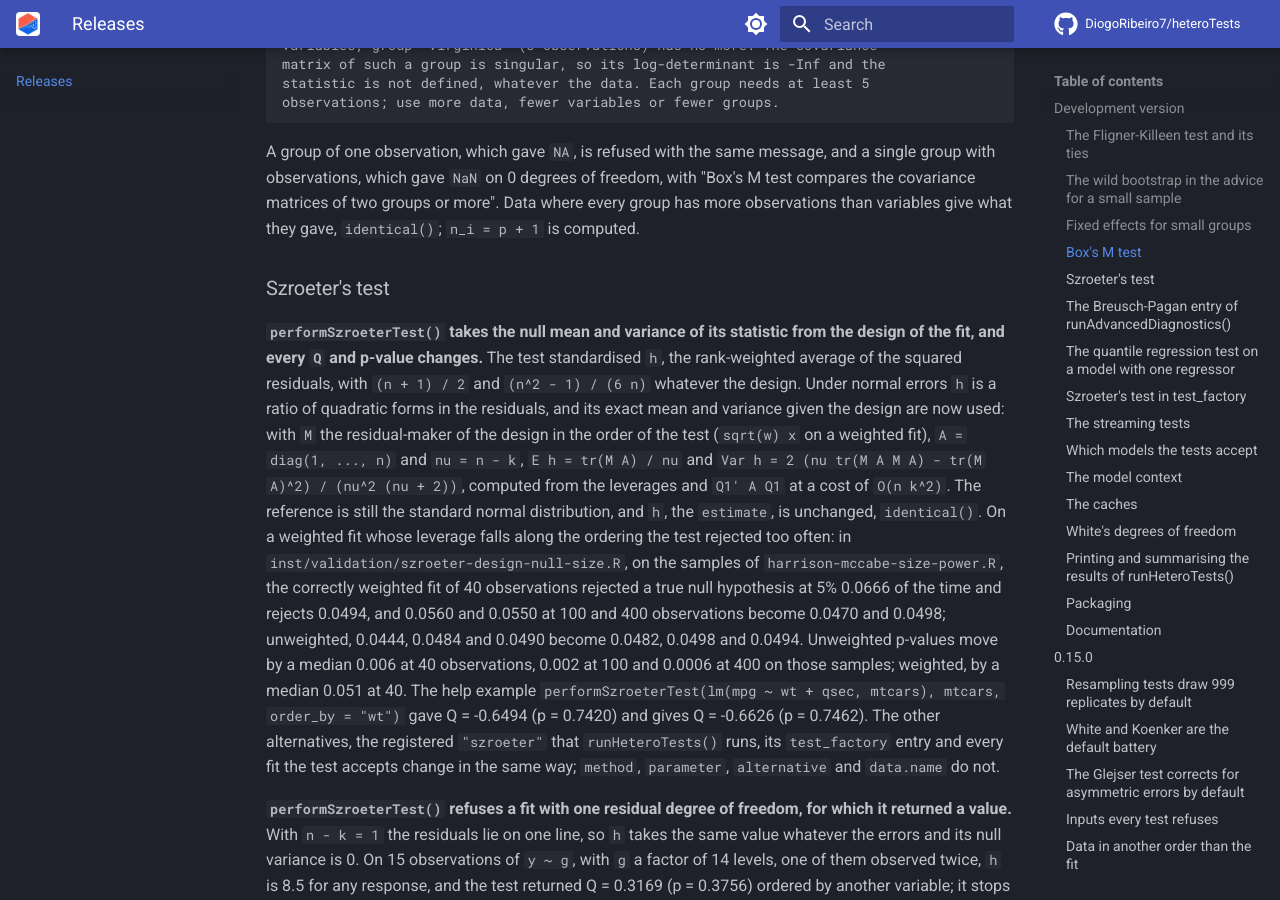
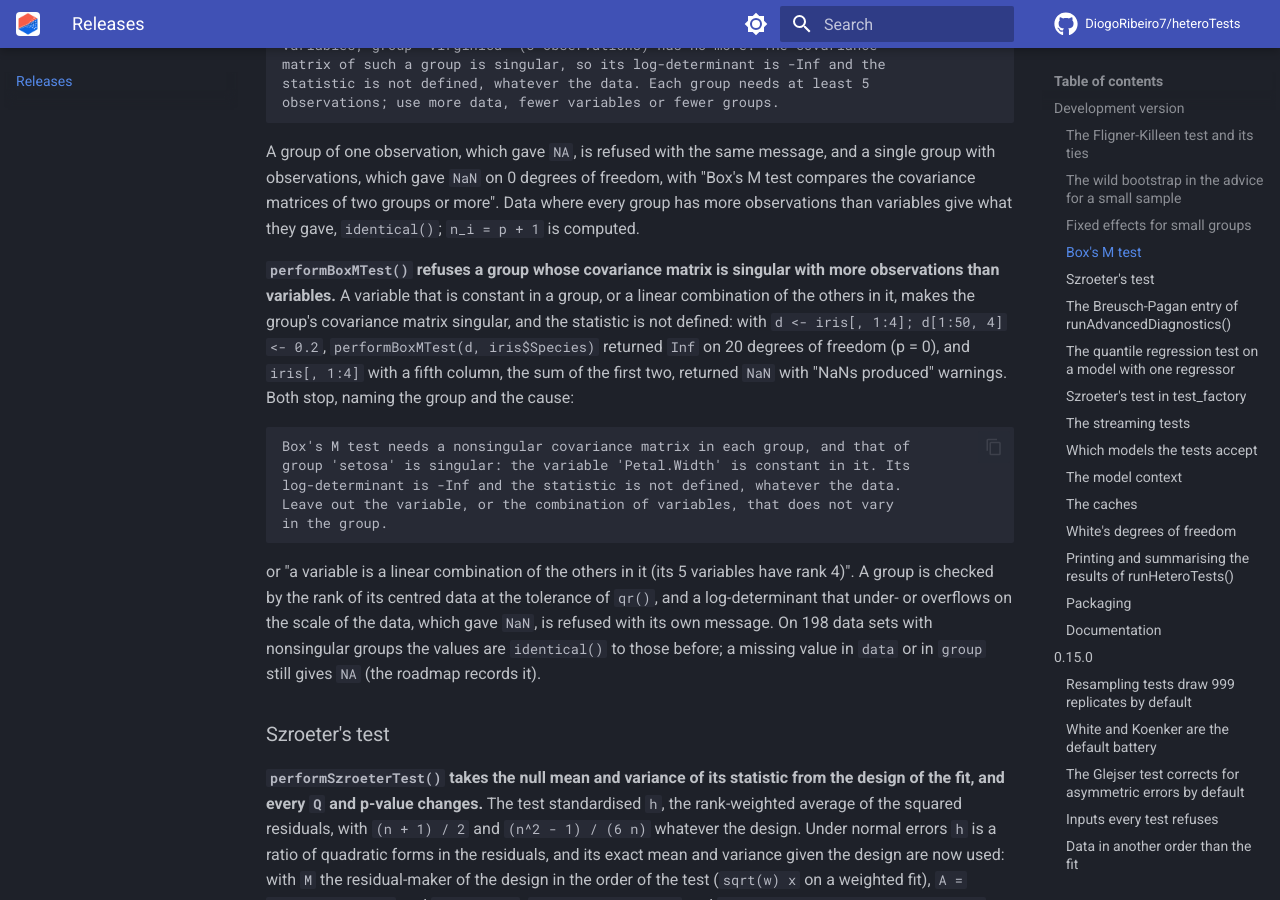
Before and after one commit to DiogoRibeiro7/heteroTests, an MkDocs documentation site: the page built from docs/releases.md, in a window 1280 px wide and 900 px high, scrolled down 5399 px. Built offline with MkDocs 1.6.1 and Material for MkDocs 9.7.7, drawn with Linux system fonts in a browser that asks for light colours; comment, search, counter and statistics services are not loaded.

Commit message:
Refuse Box's M on a singular group covariance matrix
With more observations than variables a group's covariance matrix is still
singular when a variable is constant in the group or a linear combination
of the others in it, and the statistic is not defined: iris with
Petal.Width set to 0.2 in the setosa rows gave Inf on 20 df (p = 0), and
iris[, 1:4] with a fifth column the sum of the first two NaN with "NaNs
produced" warnings. As 9bf4392 refuses n_i <= p, performBoxMTest() now
refuses these (rboxm_refuse_singular()), naming the group and the cause:

  Box's M test needs a nonsingular covariance matrix in each group, and
  that of group 'setosa' is singular: the variable 'Petal.Width' is
  constant in it. Its log-determinant is -Inf and the statistic is not
  defined, whatever the data. Leave out the variable, or the combination of
  variables, that does not vary in the group.

or "a variable is a linear combination of the others in it (its 5
variables have rank 4)". A group is checked by the rank of its centred data
from qr() at its default tolerance, then by the finiteness of the
log-determinants; one that under- or overflows on the scale of the data,
which gave NaN, has its own message. The log-determinants are computed as
before, once, so the values do not move: 198 data sets with nonsingular
groups (2 to 5 groups, 1 to 6 variables, random and real data, matrix and
character inputs) are identical() to 9bf4392. A missing value in data or
group still gives NA; ROADMAP records it (refuse, or leave the rows out
with a warning as the group tests do).

The help page and its roxygen block state the requirement; NEWS has it in
bold; test-boxm.R checks both messages, a nearly collinear column that is
computed, and the NA cases.

tools/build-docs.R run twice; the second run changes nothing.

````diff
--- a/docs/releases.md
+++ b/docs/releases.md
@@ -293,6 +293,32 @@ message, and a single group with observations, which gave `NaN` on 0 degrees
 of freedom, with "Box's M test compares the covariance matrices of two groups
 or more". Data where every group has more observations than variables give
 what they gave, `identical()`; `n_i = p + 1` is computed.
+
+**`performBoxMTest()` refuses a group whose covariance matrix is singular
+with more observations than variables.** A variable that is constant in a
+group, or a linear combination of the others in it, makes the group's
+covariance matrix singular, and the statistic is not defined: with
+`d <- iris[, 1:4]; d[1:50, 4] <- 0.2`, `performBoxMTest(d, iris$Species)`
+returned `Inf` on 20 degrees of freedom (p = 0), and `iris[, 1:4]` with a
+fifth column, the sum of the first two, returned `NaN` with "NaNs produced"
+warnings.
+Both stop, naming the group and the cause:
+
+```text
+Box's M test needs a nonsingular covariance matrix in each group, and that of
+group 'setosa' is singular: the variable 'Petal.Width' is constant in it. Its
+log-determinant is -Inf and the statistic is not defined, whatever the data.
+Leave out the variable, or the combination of variables, that does not vary
+in the group.
+```
+
+or "a variable is a linear combination of the others in it (its 5 variables
+have rank 4)". A group is checked by the rank of its centred data at the
+tolerance of `qr()`, and a log-determinant that under- or overflows on the
+scale of the data, which gave `NaN`, is refused with its own message. On 198
+data sets with nonsingular groups the values are `identical()` to those
+before; a missing value in `data` or in `group` still gives `NA` (the
+roadmap records it).
 
 ### Szroeter's test
 
````
Also changed, not shown: NEWS.md (+26 -0 lines), ROADMAP.md (+8 -0 lines), docs/reference/performBoxMTest.md (+1 -1 lines), docs/roadmap.md (+8 -0 lines), 4 other files.
